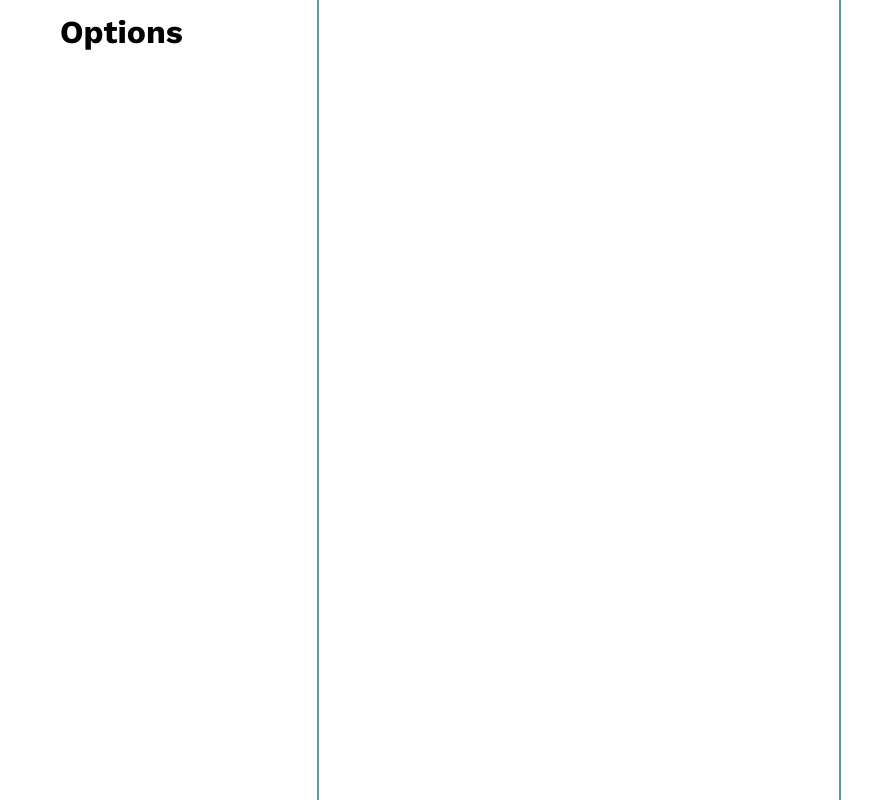
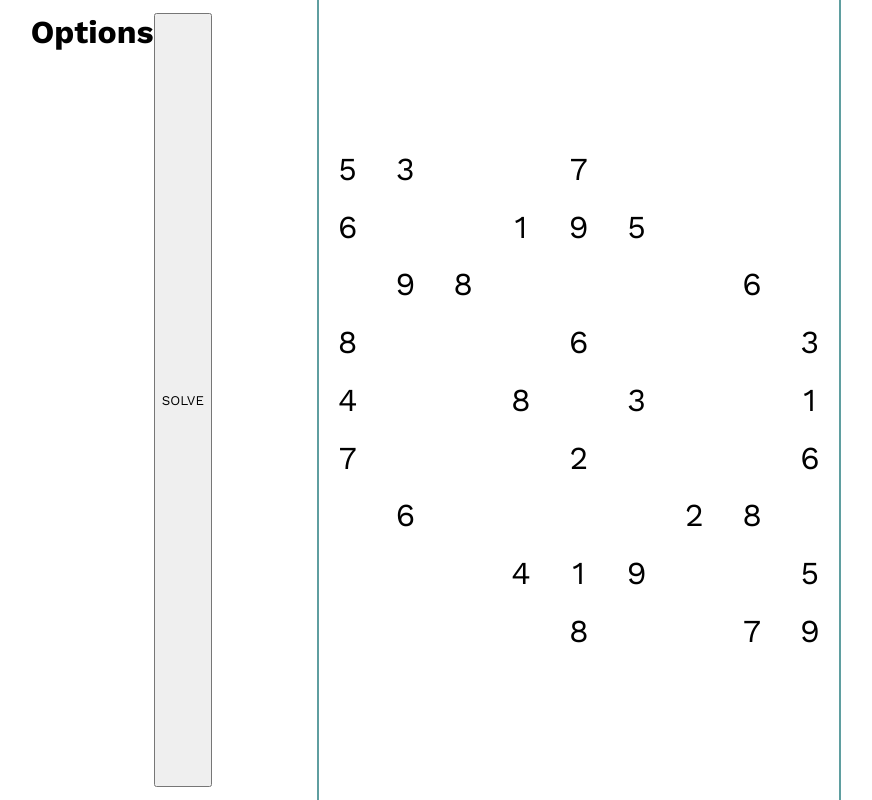
Before and after one commit to Anu78/sudoku, a React (Vite) app: page / in a window 1280 px wide. Shown: the whole page, without its empty margins (74-946 px from the left). Built offline with nearby package versions, Linux system fonts and the light colour scheme.

Commit message:
input validation, solving, bug squashing

```diff
--- a/src/App.jsx
+++ b/src/App.jsx
@@ -5,22 +5,22 @@ import SudokuBoard from "./SudokuBoard";
 
 export default function App() {
   const [board, setBoard] = useState([
-    [0, 0, 0, 0, 0, 0, 0, 0, 0],
-    [0, 0, 0, 0, 0, 0, 0, 0, 0],
-    [0, 0, 0, 0, 0, 0, 0, 0, 0],
-    [0, 0, 0, 0, 0, 0, 0, 0, 0],
-    [0, 0, 0, 0, 0, 0, 0, 0, 0],
-    [0, 0, 0, 0, 0, 0, 0, 0, 0],
-    [0, 0, 0, 0, 0, 0, 0, 0, 0],
-    [0, 0, 0, 0, 0, 0, 0, 0, 0],
-    [0, 0, 0, 0, 0, 0, 0, 0, 0],
+    [5, 3, 0, 0, 7, 0, 0, 0, 0],
+    [6, 0, 0, 1, 9, 5, 0, 0, 0],
+    [0, 9, 8, 0, 0, 0, 0, 6, 0],
+    [8, 0, 0, 0, 6, 0, 0, 0, 3],
+    [4, 0, 0, 8, 0, 3, 0, 0, 1],
+    [7, 0, 0, 0, 2, 0, 0, 0, 6],
+    [0, 6, 0, 0, 0, 0, 2, 8, 0],
+    [0, 0, 0, 4, 1, 9, 0, 0, 5],
+    [0, 0, 0, 0, 8, 0, 0, 7, 9],
   ]);
 
   return (
     <div className="container">
       <div id="leftThird" className="thirds">
         {/* options div */}
-        <Options />
+        <Options board={board} setBoard={setBoard} />
       </div>
 
       <div id="midThird" className="thirds">
--- a/src/Options.jsx
+++ b/src/Options.jsx
@@ -1,3 +1,19 @@
-export default function Options() {
-  return <h1>Options</h1>;
-}
+import "./options.css";
+import { solveBoard } from "./Sudoku.js";
+
+const Options = ({ board, setBoard }) => {
+  function solve() {
+    const solvedBoard = solveBoard(board);
+    const newBoard = [...solvedBoard];
+    setBoard(newBoard);
+  }
+
+  return (
+    <>
+      <h1>Options</h1>
+      <button onClick={solve}>SOLVE</button>
+    </>
+  );
+};
+
+export default Options;
--- a/src/Sudoku.js
+++ b/src/Sudoku.js
@@ -1,4 +1,4 @@
-function resetBoard(board) {
+export function resetBoard(board) {
   // Reset the board to the initial state
   for (let i = 0; i < board.length; i++) {
     for (let j = 0; j < board[i].length; j++) {
@@ -15,7 +15,7 @@ class Cell {
   }
 }
 
-function validBoard(board) {
+export function validBoard(board) {
   class error {
     constructor(type, index) {
       this.type = type;
@@ -65,12 +65,6 @@ function validBoard(board) {
   return true; // if no checks failed
 }
 
-function printBoard(board) {
-  for (let row of board) {
-    console.log(row.join(" ")); // Use a space as the separator
-  }
-}
-
 function invertSet(originalSet) {
   const invertedSet = new Set([...Array(9)].map((_, i) => i + 1));
 
@@ -81,7 +75,7 @@ function invertSet(originalSet) {
   return invertedSet;
 }
 
-function possible(x, y) {
+function possible(x, y, board) {
   // get elements in row
   let rowSet = new Set(board[x].filter((num) => num !== 0));
 
@@ -105,7 +99,7 @@ function possible(x, y) {
   return invertSet(finalSet);
 }
 
-function evalBoardState() {
+function evalBoardState(board) {
   let possibleValues = []
     for (let i = 0; i < board.length; i++) {
     for (let j = 0; j < board[i].length; j++) {
@@ -113,7 +107,7 @@ function evalBoardState() {
 
       if (num !== 0) continue;
 
-      const values = possible(i, j);
+      const values = possible(i, j, board);
       possibleValues.push(new Cell([i, j], values));
     }
   }
@@ -123,8 +117,8 @@ function evalBoardState() {
   return possibleValues
 }
 
-function solveBoard(board) {
-    let possibleValues = evalBoardState() // evaluate all cells on the board
+export function solveBoard(board) {
+    let possibleValues = evalBoardState(board) // evaluate all cells on the board
 
     if (possibleValues.length === 0) return board // no solution
 
@@ -142,15 +136,3 @@ function solveBoard(board) {
     }
     possibleValues.unshift(cell)
 }
-
-const board = [
-  [0, 0, 0, 0, 0, 0, 0, 0, 0],
-  [0, 0, 0, 0, 0, 0, 0, 0, 0],
-  [0, 0, 0, 0, 0, 0, 0, 0, 0],
-  [0, 0, 0, 0, 0, 0, 0, 0, 0],
-  [0, 0, 0, 0, 0, 0, 0, 0, 0],
-  [0, 0, 0, 0, 0, 0, 0, 0, 0],
-  [0, 0, 0, 0, 0, 0, 0, 0, 0],
-  [0, 0, 0, 0, 0, 0, 0, 0, 0],
-  [0, 0, 0, 0, 0, 0, 0, 0, 0],
-]
--- a/src/SudokuBoard.jsx
+++ b/src/SudokuBoard.jsx
@@ -1,8 +1,18 @@
 import "./sudokuboard.css";
 
 const SudokuBoard = ({ board, setBoard }) => {
+  const handleChange = (e, row, col) => {
+    const newValue = e.target.value
+
+    if (newValue.length > 1) return
+
+    const newBoard = [...board]
+    newBoard[row][col] = newValue
+    setBoard(newBoard)
+  }
+
   return (
-    <div id="sudoku-board">
+    <form id="sudoku-board">
         <table>
           <tbody>
             {board.map((row, rowIndex) => (
@@ -14,16 +24,7 @@ const SudokuBoard = ({ board, setBoard }) => {
                       min={1}
                       max={9}
                       value={cellValue || ""}
-                    onChange={(e) => {
-                      if (e.target.value.length > 1) return;
-                      const newValue = parseInt(e.target.value, 10);
-                      // Call a function to update the board state in the parent component
-                      setBoard((prevBoard) => {
-                        const newBoard = [...prevBoard];
-                        newBoard[rowIndex][columnIndex] = newValue;
-                        return newBoard;
-                      });
-                    }}
+                      onChange={(e) => handleChange(e, rowIndex, columnIndex)}
                     />
                   </td>
                 ))}
@@ -31,7 +32,7 @@ const SudokuBoard = ({ board, setBoard }) => {
             ))}
           </tbody>
         </table>
-    </div>
+    </form>
   );
 };
 
--- a/src/sudokuboard.css
+++ b/src/sudokuboard.css
@@ -19,6 +19,9 @@ input[type=number] {
     font-size: 2rem;
 }
 
+/* highlight the 3x3 grids in the table */
+
+
 /* Chrome, Safari, Edge, Opera */
 input::-webkit-outer-spin-button,
 input::-webkit-inner-spin-button {
```
Also changed, not shown: 1 other file (tests, documents, lock files or other folders). Lines whose indentation alone changed are shown as unchanged.
